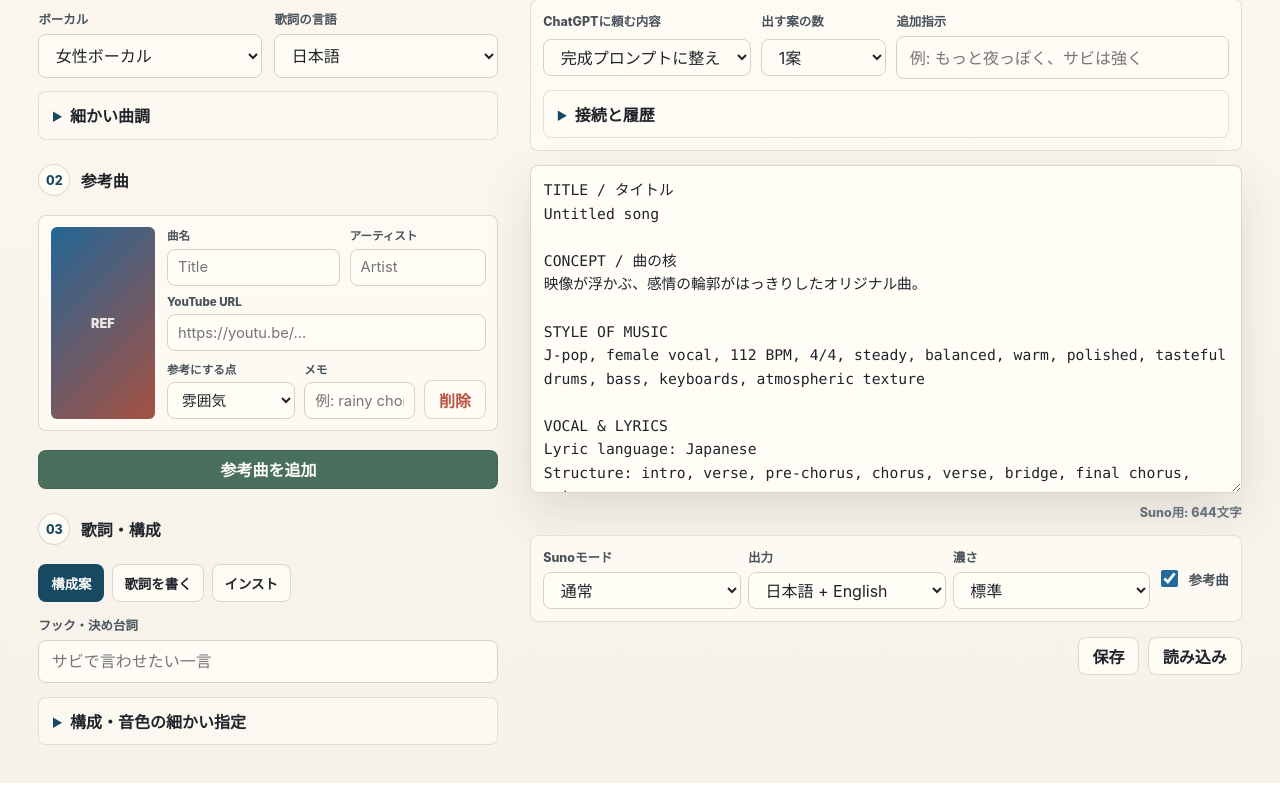
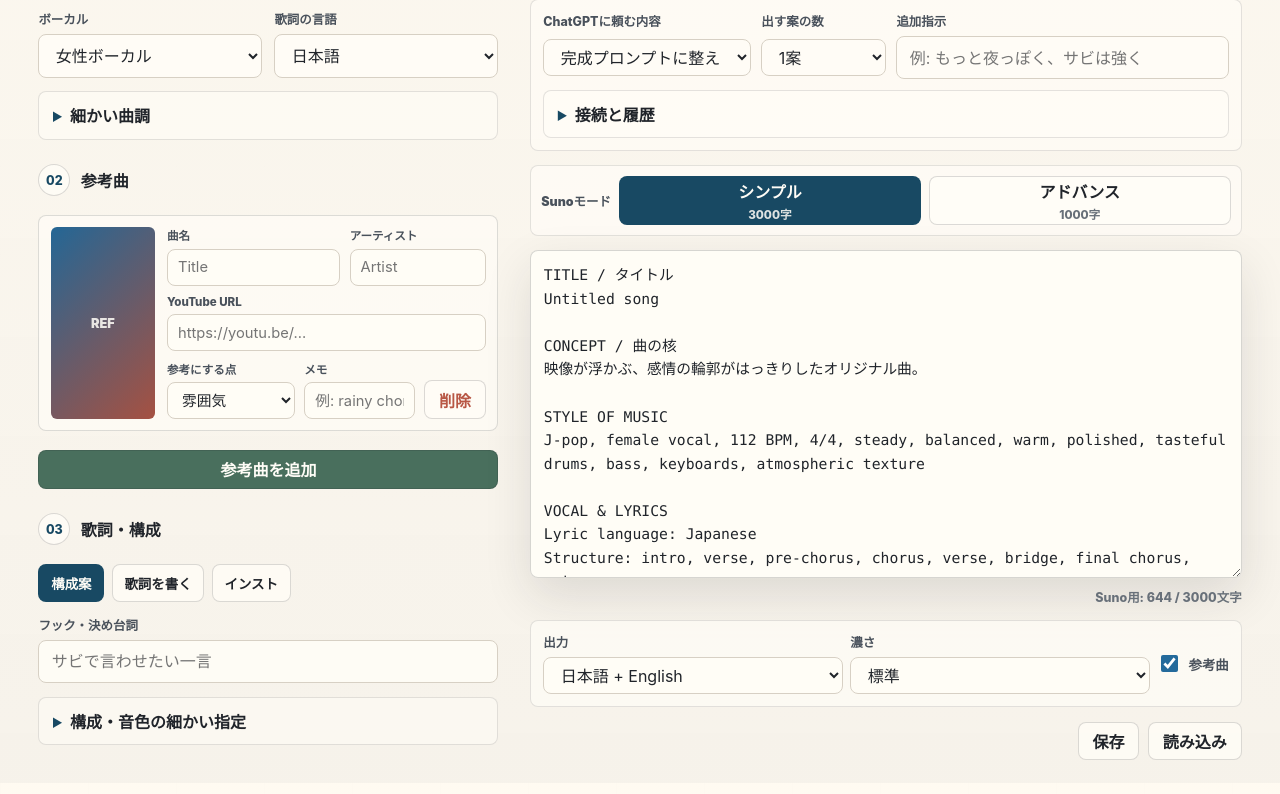
Before and after one commit to vascdmedical-arch/suno-prompt-studio, a website: page index.html in a window 1280 px wide. Shown: the part 704-1498 px from the top of the page. Drawn offline with Linux system fonts and the light colour scheme; no server answers.

Commit message:
Add clear Suno prompt mode toggle

```diff
--- a/api/_shared.js
+++ b/api/_shared.js
@@ -76,7 +76,7 @@ function buildOpenAIPayload(body) {
       "Return only valid JSON with keys: enhancedPrompt, stylePrompt, lyricPrompt, variations, ideas, cautions.",
       "The variations key must be an array of objects with label and prompt. Return the requested number of variations.",
       "Keep enhancedPrompt ready to paste into Suno. Use English for technical music/style tags, and preserve Japanese when the song concept or lyric language is Japanese.",
-      "If songForm.promptMode is advanced1000, keep enhancedPrompt and every variation prompt within 1000 characters while preserving the strongest style, lyric, and arrangement direction.",
+      "If songForm.promptMode is simple3000, keep enhancedPrompt and every variation prompt within 3000 characters. If it is advanced1000, keep them within 1000 characters while preserving the strongest style, lyric, and arrangement direction.",
     ].join(" "),
     input: JSON.stringify(
       {
--- a/app.js
+++ b/app.js
@@ -101,7 +101,7 @@ const sampleData = {
     "glossy electric piano, tight city-pop drums, warm finger bass, airy synth pads, clean funk guitar, soft saxophone fills",
   lyricDraft: "",
   avoid: "heavy distortion, comedy tone, aggressive trap drums, copied melodies",
-  promptMode: "standard",
+  promptMode: "simple3000",
   promptLanguage: "bilingual",
   detailLevel: "balanced",
   includeRefs: true,
@@ -148,7 +148,7 @@ function getEmptyData() {
     instruments: "",
     lyricDraft: "",
     avoid: "",
-    promptMode: "standard",
+    promptMode: "simple3000",
     promptLanguage: "bilingual",
     detailLevel: "balanced",
     includeRefs: true,
@@ -190,7 +190,7 @@ function getFormData() {
     instruments: fields.instruments.value.trim(),
     lyricDraft: fields.lyricDraft.value.trim(),
     avoid: fields.avoid.value.trim(),
-    promptMode: fields.promptMode.value,
+    promptMode: normalizePromptMode(fields.promptMode.value),
     promptLanguage: fields.promptLanguage.value,
     detailLevel: fields.detailLevel.value,
     includeRefs: fields.includeRefs.checked,
@@ -204,6 +204,7 @@ function getFormData() {
 
 function applyFormData(data) {
   const merged = { ...getEmptyData(), ...data };
+  merged.promptMode = normalizePromptMode(merged.promptMode);
   state.aiText = "";
   state.aiEnhancedPrompt = "";
   state.appliedAiPrompt = "";
@@ -574,8 +575,16 @@ function buildFinalPrompt(data) {
 }
 
 function applyPromptMode(prompt, data) {
-  if (data.promptMode !== "advanced1000") return prompt;
-  return limitPromptToCharacters(prompt, 1000);
+  return limitPromptToCharacters(prompt, getPromptLimit(data.promptMode));
+}
+
+function normalizePromptMode(mode) {
+  if (mode === "advanced1000") return "advanced1000";
+  return "simple3000";
+}
+
+function getPromptLimit(mode) {
+  return normalizePromptMode(mode) === "advanced1000" ? 1000 : 3000;
 }
 
 function limitPromptToCharacters(prompt, limit) {
@@ -593,6 +602,7 @@ function updateOutput() {
   updateRanges();
   updateConditionalFields();
   updateGenreChips();
+  updatePromptModeButtons();
   const data = getFormData();
   elements.outputText.value = getOutputForActiveTab(data);
   updatePromptCounter(buildFinalPrompt(data), data);
@@ -608,13 +618,9 @@ function updateOutput() {
 function updatePromptCounter(prompt, data) {
   if (!elements.promptCounter) return;
   const count = Array.from(prompt).length;
-  if (data.promptMode === "advanced1000") {
-    elements.promptCounter.textContent = `Suno用: ${count} / 1000文字`;
-    elements.promptCounter.classList.toggle("is-warn", count > 940);
-    return;
-  }
-  elements.promptCounter.textContent = `Suno用: ${count}文字`;
-  elements.promptCounter.classList.remove("is-warn");
+  const limit = getPromptLimit(data.promptMode);
+  elements.promptCounter.textContent = `Suno用: ${count} / ${limit}文字`;
+  elements.promptCounter.classList.toggle("is-warn", count > limit * 0.94);
 }
 
 function updateRanges() {
@@ -639,6 +645,16 @@ function updateGenreChips() {
 function updateModeButtons() {
   document.querySelectorAll("[data-lyrics-mode]").forEach((button) => {
     button.classList.toggle("is-active", button.dataset.lyricsMode === state.lyricsMode);
+  });
+}
+
+function updatePromptModeButtons() {
+  const mode = normalizePromptMode(fields.promptMode.value);
+  fields.promptMode.value = mode;
+  document.querySelectorAll("[data-prompt-mode]").forEach((button) => {
+    const isActive = button.dataset.promptMode === mode;
+    button.classList.toggle("is-active", isActive);
+    button.setAttribute("aria-pressed", String(isActive));
   });
 }
 
@@ -832,6 +848,13 @@ function setupEvents() {
     button.addEventListener("click", () => {
       state.lyricsMode = button.dataset.lyricsMode;
       updateModeButtons();
+      updateOutput();
+    });
+  });
+
+  document.querySelectorAll("[data-prompt-mode]").forEach((button) => {
+    button.addEventListener("click", () => {
+      fields.promptMode.value = normalizePromptMode(button.dataset.promptMode);
       updateOutput();
     });
   });
--- a/index.html
+++ b/index.html
@@ -372,18 +372,23 @@
           </details>
         </div>
 
+        <div class="prompt-mode-panel" role="radiogroup" aria-label="Suno文字数モード">
+          <input id="promptMode" name="promptMode" type="hidden" value="simple3000" />
+          <span class="prompt-mode-label">Sunoモード</span>
+          <button class="mode-option is-active" type="button" data-prompt-mode="simple3000" aria-pressed="true">
+            シンプル
+            <span>3000字</span>
+          </button>
+          <button class="mode-option" type="button" data-prompt-mode="advanced1000" aria-pressed="false">
+            アドバンス
+            <span>1000字</span>
+          </button>
+        </div>
+
         <textarea id="outputText" class="output-text" readonly spellcheck="false"></textarea>
         <p class="prompt-counter" id="promptCounter">Suno用: 0文字</p>
 
         <div class="settings-strip">
-          <label class="mini-field">
-            <span>Sunoモード</span>
-            <select id="promptMode" name="promptMode">
-              <option value="standard">通常</option>
-              <option value="advanced1000">Advanced 1000字</option>
-            </select>
-          </label>
-
           <label class="mini-field">
             <span>出力</span>
             <select id="promptLanguage" name="promptLanguage">
--- a/server.js
+++ b/server.js
@@ -228,7 +228,7 @@ function buildOpenAIPayload(body) {
       "Return only valid JSON with keys: enhancedPrompt, stylePrompt, lyricPrompt, variations, ideas, cautions.",
       "The variations key must be an array of objects with label and prompt. Return the requested number of variations.",
       "Keep enhancedPrompt ready to paste into Suno. Use English for technical music/style tags, and preserve Japanese when the song concept or lyric language is Japanese.",
-      "If songForm.promptMode is advanced1000, keep enhancedPrompt and every variation prompt within 1000 characters while preserving the strongest style, lyric, and arrangement direction.",
+      "If songForm.promptMode is simple3000, keep enhancedPrompt and every variation prompt within 3000 characters. If it is advanced1000, keep them within 1000 characters while preserving the strongest style, lyric, and arrangement direction.",
     ].join(" "),
     input: JSON.stringify(
       {
--- a/styles.css
+++ b/styles.css
@@ -697,6 +697,50 @@ output {
   color: var(--coral);
 }
 
+.prompt-mode-panel {
+  display: grid;
+  grid-template-columns: auto minmax(8rem, 1fr) minmax(8rem, 1fr);
+  gap: 0.5rem;
+  align-items: center;
+  padding: 0.62rem;
+  border: 1px solid rgba(32, 36, 42, 0.12);
+  border-radius: var(--radius);
+  background: rgba(255, 253, 247, 0.7);
+}
+
+.prompt-mode-label {
+  color: #49515b;
+  font-size: 0.78rem;
+  font-weight: 900;
+}
+
+.mode-option {
+  display: grid;
+  min-height: 3.05rem;
+  place-items: center;
+  border: 1px solid rgba(32, 36, 42, 0.16);
+  border-radius: var(--radius);
+  color: var(--ink);
+  background: rgba(255, 253, 247, 0.88);
+  font-weight: 900;
+}
+
+.mode-option span {
+  color: var(--muted);
+  font-size: 0.73rem;
+  font-weight: 850;
+}
+
+.mode-option.is-active {
+  border-color: transparent;
+  color: #fffdf7;
+  background: var(--blue-deep);
+}
+
+.mode-option.is-active span {
+  color: rgba(255, 253, 247, 0.86);
+}
+
 .settings-strip {
   justify-content: space-between;
   padding: 0.74rem;
@@ -821,6 +865,14 @@ output {
     grid-template-columns: 1fr 1fr;
   }
 
+  .prompt-mode-panel {
+    grid-template-columns: 1fr 1fr;
+  }
+
+  .prompt-mode-label {
+    grid-column: 1 / -1;
+  }
+
   .ai-controls {
     grid-template-columns: 1fr;
   }
```
